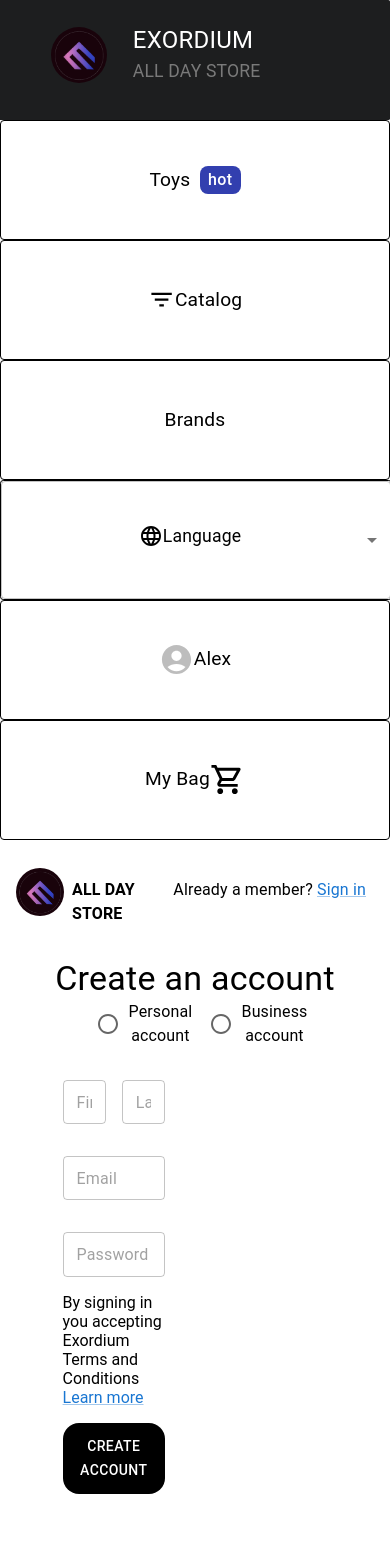
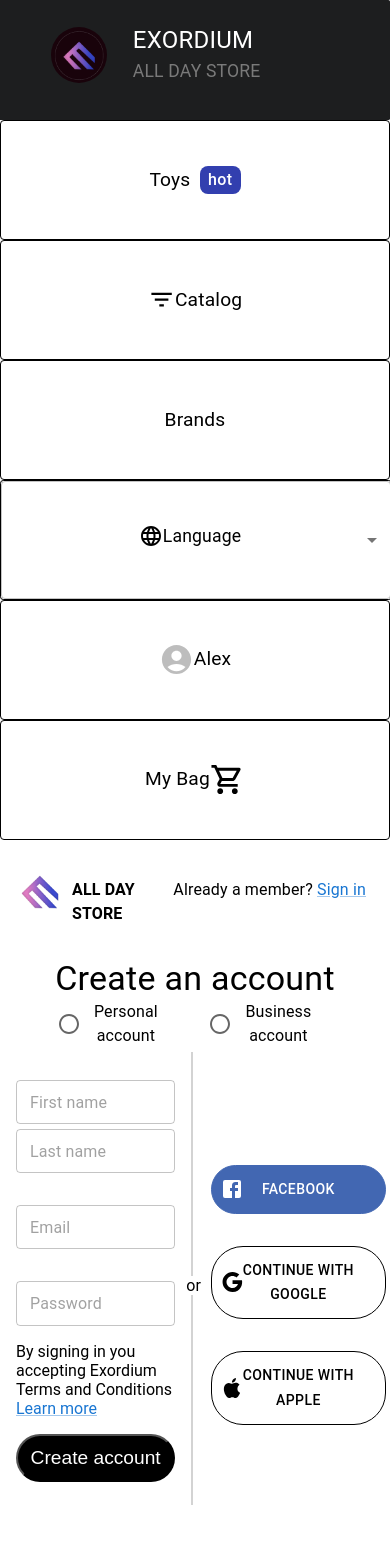
Before and after one commit to Exordium-Project/e-shop, a React (Create React App) app in the folder client/: page /sign in a window 390 px wide. Shown: the top 1544 px of the page. Before the commit the page ends 1494 px from the top, so only its background shows below. Built offline with nearby package versions, Linux system fonts and the light colour scheme.

Commit message:
Responsive sign-up component

```diff
--- a/client/package.json
+++ b/client/package.json
@@ -14,10 +14,11 @@
     "axios": "^0.27.2",
     "react": "^18.1.0",
     "react-dom": "^18.1.0",
+    "react-hook-form": "^7.32.2",
     "react-router-dom": "^6.3.0",
     "react-scripts": "5.0.1",
+    "sass": "1.52.1",
     "styled-components": "^5.3.5",
-    "sass": "1.52.1",
     "web-vitals": "^2.1.0"
   },
   "scripts": {
--- a/client/src/App.js
+++ b/client/src/App.js
@@ -26,9 +26,6 @@ function App() {
                 <Route path='/mybag' element={<MyBag/>}/>
                 <Route path='/sign' element={<SignUp />} />
             </Routes>
-{/*
-            <h2>Exordium Project</h2>
-            <SearchBar></SearchBar> */}
 
         </div>
     );
--- a/client/src/components/Header/Catalog/SideBar.js
+++ b/client/src/components/Header/Catalog/SideBar.js
@@ -2,6 +2,7 @@ import React, { useState } from 'react'
 import { Box, Typography, Grid, AppBar, Toolbar, Slider, Accordion, Checkbox, AccordionSummary, StyledEngineProvider, AccordionDetails, FormControlLabel, FormGroup } from '@mui/material';
 import ExpandMoreIcon from '@mui/icons-material/ExpandMore';
 import '../Styles/SideBar.scss'
+import SearchBar from '../../search-bar/search-bar';
 
 const SideBar = () => {
     const [val, setVal] = useState([30, 60])
@@ -78,8 +79,8 @@ const SideBar = () => {
                     }
                     </Box>
                 </AppBar>
+            <SearchBar />
             </Box>
-
         </StyledEngineProvider>
     );
 }
--- a/client/src/components/Header/Styles/SideBar.scss
+++ b/client/src/components/Header/Styles/SideBar.scss
@@ -7,7 +7,7 @@
         width: 30%;
         position: absolute;
         left: 0;
-        top: 8rem;
+        top: 3.8rem;
         box-sizing: border-box;
     }
     .side-bar-background-color{
@@ -74,7 +74,7 @@
             width: 40%;
             position: absolute;
             left: 0;
-            top: 15rem;
+            top: 11rem;
             box-sizing: border-box;
             background-color: rgba(241, 241, 241, 1);
         }
--- a/client/src/components/SignUp/Inputs.js
+++ b/client/src/components/SignUp/Inputs.js
@@ -1,27 +1,58 @@
 import React from 'react'
-import './SignUp.scss'
+import './SignUpStyles/Registration-inputs.scss'
+import './SignUpStyles/Mobile-phone-view.scss'
 import { StyledEngineProvider, Grid, Box, TextField, Link, Button } from '@mui/material'
+import FacebookIcon from '@mui/icons-material/Facebook';
+import GoogleIcon from '@mui/icons-material/Google';
+import AppleIcon from '@mui/icons-material/Apple';
+import { useForm } from 'react-hook-form'
 
 const Inputs = () => {
+    const {register, handleSubmit, formState: {errors}} = useForm()
+    const onSubmit = (data) => console.log(data)
     return (
         <StyledEngineProvider injectFirst={true}>
-                <Grid xs={7} md={7}>
+            <Grid xs={7} md={7}>
+                <form onSubmit={handleSubmit(onSubmit)}>
                     <Box className='name-box'>
-                        <TextField placeholder='First name' data-testid='firstName' />
-                        <TextField placeholder='Last name' />
+                        <TextField placeholder='First name'
+                            {...register('firstName', {required: 'Required field'})}
+                            error={!!errors?.firstName}
+                            helperText={errors?.firstName ? errors.firstName.message : null}
+                        />
+                        <TextField placeholder='Last name'
+                            {...register('lastName', {required: 'Required field'})}
+                            error={!!errors?.lastName}
+                            helperText={errors?.lastName ? errors.lastName.message : null}/>
                     </Box>
                     <Box className='email-box'>
-                        <TextField placeholder='Email' />
+                            <TextField placeholder='Email' {...register('email', {required: 'This field is required', pattern: {
+                            value: /^[A-Z0-9._%+-]+@[A-Z0-9.-]+\.[A-Z]{2,}$/i,
+                            message: 'Invalid email address'}})}
+                            error={!!errors?.email}
+                            helperText={errors?.email ? errors.email.message : null}
+                        />
                     </Box>
                     <Box className='password-box'>
-                        <TextField placeholder='Password' />
+                        <TextField placeholder='Password' type='password' />
                     </Box>
+
                     <Box className='span-and-button'>
-                        <span className='span'>By signing in you accepting Exordium Terms and Conditions <Link to='/'>Learn more</Link></span>
-                        <Button className='button'>Create account</Button>
+                        <span className='tearms-and-conditions'>By signing in you accepting Exordium Terms and Conditions <Link to='#' sx={{cursor: 'pointer'}}>Learn more</Link></span>
+                        <button className='button'>Create account</button>
                     </Box>
-                </Grid>
-
+                </form>
+                <Box className='vertical-line'>
+                    <Box className='vertical-line-text'>or</Box>
+                </Box>
+            </Grid>
+            <Grid xs={12} md={12}>
+                <Box className='buttons-group'>
+                    <Button className='facebook-signUp'><FacebookIcon className='facebook-icon' /> Facebook</Button>
+                    <Button className='google-signUp'><GoogleIcon className='google-icon' /> Continue with Google</Button>
+                    <Button className='apple-signUp'><AppleIcon className='apple-icon' /> Continue with Apple</Button>
+                </Box>
+            </Grid>
         </StyledEngineProvider>
     )
 }
--- a/client/src/components/SignUp/SignUp.js
+++ b/client/src/components/SignUp/SignUp.js
@@ -1,8 +1,8 @@
 import React, { useState } from 'react'
-import './SignUp.scss'
-import Logo from '../Header/Logo.png'
+import './SignUpStyles/SignUp.scss'
 import { Box, StyledEngineProvider, Grid, Typography, Link, RadioGroup, Radio, FormControlLabel, FormControl } from '@mui/material'
 import Inputs from './Inputs'
+import LogoWithoutBackground from './Exordium.png'
 
 const SignUp = () => {
     const [value, setValue] = useState('')
@@ -21,13 +21,13 @@ const SignUp = () => {
         <StyledEngineProvider injectFirst={true}>
             <Grid container={true} spacing={0}>
                 <Grid xs={12} md={12}>
-                    <Box className="left-and-right-header-side">
+                    <Box className="signUp-header">
                         <Box className='left-side-header'>
-                            <img src={Logo} alt="sign up logo" className='sign-up-img' />
+                            <img src={LogoWithoutBackground} alt="sign up logo" className='sign-up-img' />
                             <Typography className='left-side-text'><strong>All day store</strong></Typography>
                         </Box>
                         <Box className='right-side-header'>
-                            <Typography>Already a member? <Link to='/user'>Sign in</Link></Typography>
+                            <Typography>Already a member? <Link to='#' sx={{ cursor: 'pointer' }}>Sign in</Link></Typography>
                         </Box>
                     </Box>
                 </Grid>
@@ -43,7 +43,7 @@ const SignUp = () => {
                                                 return (
                                                     <FormControl>
                                                         <RadioGroup onChange={handleChange} value={value}>
-                                                            <FormControlLabel data-testid='radio-button' control={<Radio />} value={optionItem} label={optionItem} />
+                                                            <FormControlLabel control={<Radio />} value={optionItem} label={optionItem} />
                                                         </RadioGroup>
                                                     </FormControl>
                                                 )
--- /dev/null
+++ b/client/src/components/SignUp/SignUpStyles/Mobile-phone-view.scss
@@ -0,0 +1,90 @@
+@media screen and (max-width: 600px) {
+    .email-box,
+    .password-box,
+    .name-box {
+        width: 70%;
+        margin-left: 1rem;
+        display: flex;
+        gap: .3rem;
+        margin-top: 2rem;
+        display: grid;
+
+        .MuiOutlinedInput-input {
+            height: .7rem;
+            width: 60rem;
+        }
+    }
+
+    .span-and-button {
+        display: grid;
+
+        .tearms-and-conditions {
+            margin-left: 1rem;
+            margin-top: 1rem;
+            width: 75%;
+            font-size: 1rem;
+        }
+
+        .button {
+            margin-top: 1rem;
+            background-color: black;
+            color: white;
+            width: 70%;
+            margin-left: 1rem;
+            padding: .7rem;
+            border-radius: 2rem;
+        }
+    }
+
+    .option-part {
+        width: 70%;
+    }
+
+    .vertical-line {
+        background-color: lightgray;
+        position: relative;
+        left: 84%;
+        top: -95%;
+        width: .1rem;
+        height: 100%;
+
+        .vertical-line-text {
+            background-color: white;
+            position: relative;
+            top: 14rem;
+            left: -.3rem;
+            width: 1rem;
+        }
+    }
+
+    .buttons-group {
+        position: relative;
+        left: 54%;
+        top: -21rem;
+        display: grid;
+        width: 50%;
+        grid-gap: 2rem;
+
+        .MuiButton-root {
+            width: 70%;
+            padding: .7rem;
+        }
+
+        .facebook-signUp {
+            border: 1px solid #4267B2;
+            background-color: #4267B2;
+            color: white;
+            border-radius: 2rem;
+            width: 90%;
+        }
+
+        .google-signUp,
+        .apple-signUp {
+            border: 1px solid black;
+            color: black;
+            border-radius: 2rem;
+            width: 90%;
+            text-align: center;
+        }
+    }
+}
--- /dev/null
+++ b/client/src/components/SignUp/SignUpStyles/Registration-inputs.scss
@@ -0,0 +1,91 @@
+.email-box,
+.password-box,
+.name-box {
+    width: 55%;
+    margin-left: auto;
+    margin-right: auto;
+    display: flex;
+    gap: 1rem;
+    margin-top: 2rem;
+
+    .MuiOutlinedInput-input {
+        height: 1.3rem;
+        width: 60rem;
+    }
+}
+
+.span-and-button {
+    display: grid;
+
+    .tearms-and-conditions {
+        margin-left: auto;
+        margin-right: auto;
+        margin-top: 1rem;
+        width: 55%;
+        font-size: 1rem;
+    }
+
+    .button {
+        margin-top: 1rem;
+        background-color: black;
+        color: white;
+        width: 55%;
+        margin-left: auto;
+        margin-right: auto;
+        padding: .7rem;
+        font-size: 1.2rem;
+        cursor: pointer;
+        border-radius: 2rem;
+    }
+}
+
+.vertical-line {
+    background-color: lightgray;
+    position: relative;
+    left: 84%;
+    top: -95%;
+    width: .1rem;
+    height: 100%;
+
+    .vertical-line-text {
+        background-color: white;
+        position: relative;
+        top: 14rem;
+        left: -.3rem;
+        width: 1rem;
+    }
+}
+
+.buttons-group {
+    position: relative;
+    left: 54%;
+    top: -19rem;
+    display: grid;
+    width: 45%;
+    grid-gap: 2rem;
+
+    .MuiButton-root {
+        width: 70%;
+        padding: .7rem;
+        gap: 3rem;
+    }
+
+    .facebook-signUp {
+        border: 1px solid #4267B2;
+        background-color: #4267B2;
+        color: white;
+        border-radius: 2rem;
+    }
+
+    .google-signUp,
+    .apple-signUp {
+        border: 1px solid black;
+        color: black;
+        border-radius: 2rem;
+
+    }
+    .google-icon, .apple-icon, .facebook-icon{
+        position: absolute;
+        left: .5rem;
+    }
+}
--- a/client/src/components/SignUp/SignUp.scss
+++ b/client/src/components/SignUp/SignUpStyles/SignUp.scss
@@ -1,4 +1,4 @@
-.left-and-right-header-side {
+.signUp-header {
     display: flex;
 
     .left-side-header {
@@ -38,39 +38,3 @@
     margin-left: auto;
     margin-right: auto;
 }
-
-.email-box,
-.password-box,
-.name-box {
-    width: 45%;
-    margin-left: auto;
-    margin-right: auto;
-    display: flex;
-    gap: 1rem;
-    margin-top: 2rem;
-
-    .MuiOutlinedInput-input {
-        height: .7rem;
-        width: 60rem;
-    }
-}
-.span-and-button{
-    display: grid;
-    .span{
-        margin-left: auto;
-        margin-right: auto;
-        margin-top: 1rem;
-        width: 45%;
-        font-size: 1rem;
-    }
-    .button{
-       margin-top: 1rem;
-       background-color: black;
-       color: white;
-       width: 45%;
-       margin-left: auto;
-       margin-right: auto;
-       padding: .7rem;
-       border-radius: 1rem;
-    }
-}
```
Also changed, not shown: client/src/components/SignUp/Exordium.png (added), 1 other file (tests, documents, lock files or other folders).
